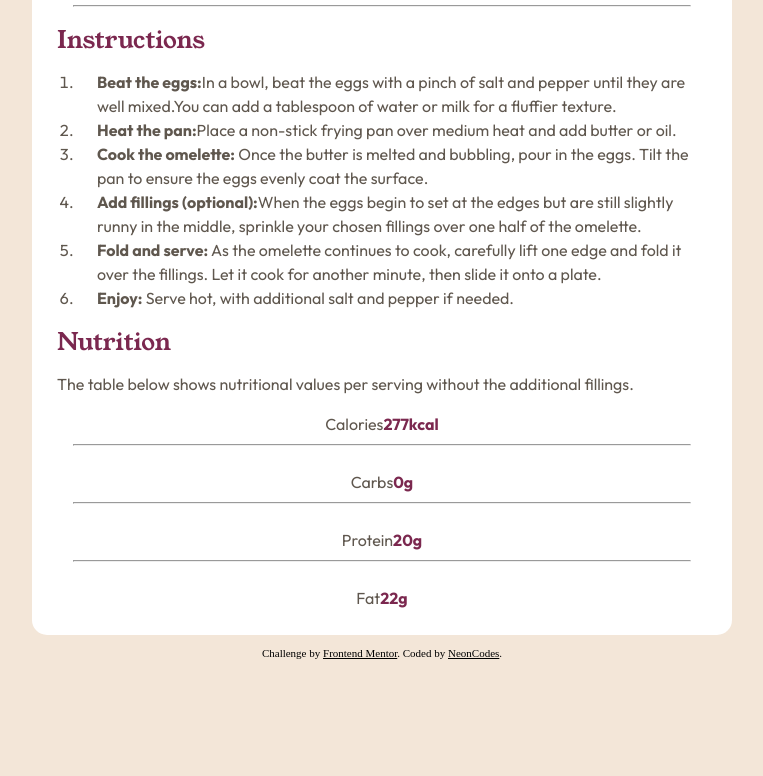
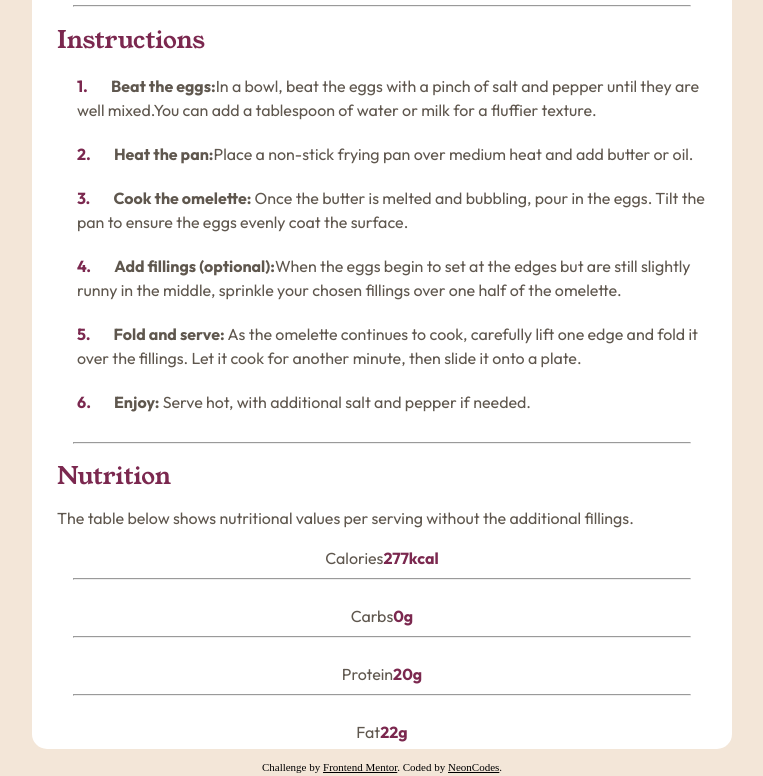
Before and after one commit to NeonCodes/Recipe-page-challenge-Front-end-Mentor, a plain HTML site: page recipe-page-main/index.html in a window 1280 px wide. Shown: the part 969-1745 px from the top of the page, without its empty margins (258-1021 px from the left). Before the commit the page ends 1630 px from the top, so only its background shows below. Drawn offline with Linux system fonts and the light colour scheme.

Commit message:
fixing instructions paragraph

```diff
--- a/recipe-page-main/index.html
+++ b/recipe-page-main/index.html
@@ -66,33 +66,28 @@
     <section class="paragraph3">
      <h2>Instructions</h2>
       <ol>
-      <li>
+      <li class="step1">
         <strong>Beat the eggs:</strong>In a bowl, beat the eggs with a pinch of salt and pepper until they are well mixed.You can add a tablespoon of water or milk for a fluffier texture.
       </li>
-      <li><strong>Heat the pan:</strong>Place a non-stick frying pan over medium heat and add butter or oil.
+      <li class="step2"><strong>Heat the pan:</strong>Place a non-stick frying pan over medium heat and add butter or oil.
       </li>
-      <li>
-        <strong>Cook the omelette:</strong> Once the butter is melted and bubbling, pour in the eggs. Tilt the pan to ensure
+       <li class="step3"> <strong>Cook the omelette:</strong> Once the butter is melted and bubbling, pour in the eggs. Tilt the pan to ensure
          the eggs evenly coat the surface.
       </li>
-      <li><strong>Add fillings (optional):</strong>When the eggs begin to set at the edges but are still slightly runny in the
+      <li class="step4"><strong>Add fillings (optional):</strong>When the eggs begin to set at the edges but are still slightly runny in the
        middle, sprinkle your chosen fillings over one half of the omelette.
       </li>
-      <li>
+      <li class="step5">
           <strong>Fold and serve:</strong> As the omelette continues to cook, carefully lift one edge and fold it over the
         fillings. Let it cook for another minute, then slide it onto a plate.
       </li>
-      <li>
+      <li class="step6">
         <strong>Enjoy:</strong> Serve hot, with additional salt and pepper if needed.
       </li>
     </ol>
     </section>
 
-
-
-
-
-
+ <hr>
 
    <section class="paragraph4">
     <h2>Nutrition</h2>
--- a/recipe-page-main/style.css
+++ b/recipe-page-main/style.css
@@ -118,7 +118,7 @@ h2,h3{
 color:hsl(332, 51%, 32%) ;
 }
 
-h3,li,ol{
+h3,li,strong{
   padding-left: 20px;
 }
 
@@ -130,6 +130,30 @@ hr{
   width: 95%;
 }
 
+ol {
+  list-style: none;
+  counter-reset: num;
+  padding: 0;
+  margin: 0;
+}
+
+ol li {
+  counter-increment: num;
+}
+
+ol li::before {
+  content: counter(num) ". ";
+  color: hsl(332, 51%, 32%) ;
+  font-weight: bold;
+ }
+
+ .step1,.step2,.step3,.step4,.step5,.step6{
+  padding-bottom: 20px;
+ }
+ .step1{
+  padding-top: 20px;
+ }
+
 p{
   font-family: "Outfit";
   color:hsl(30, 10%, 34%);
@@ -138,18 +162,16 @@ p{
 .calories,.carbs,.protein,.fat{
   color: hsl(332, 51%, 32%) ;
   font-weight: bold;
-
 }
 .containercalories,.containercarbs,.containerprotein,.containerfat {
- display:flex;
+  display: flex;
   flex-direction: row;
-  align-items: flex-start;
-  justify-content: center;
+  align-items:flex-end;
+  justify-content:center;
 }
-
 main{
  max-width: 700px;
- max-height: 1600px;
+ max-height: 1700px;
  padding: 25px;
  margin:10px;
  border-radius: 15px;
```
